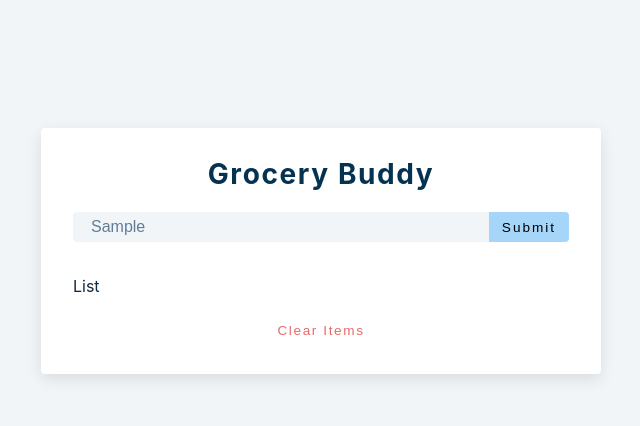
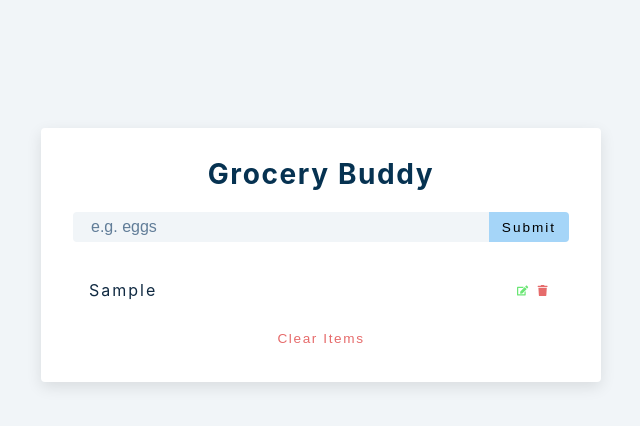
Before and after one commit to ioannis-sporidis/grocery_buddy, a React (Create React App) app: page / in a window 1280 px wide. Both pictures are taken after typing "Sample" into the empty fields and a click on the button "Submit". Shown: the top 426 px of the page, without its empty margins (319-959 px from the left). Built offline with nearby package versions, Linux system fonts and the light colour scheme.

Commit message:
Setup add item to the list functionality

```diff
--- a/src/App.js
+++ b/src/App.js
@@ -15,7 +15,19 @@
 
   const handleSubmit = e => {
     e.preventDefault();
-    console.log('Submitted');
+    if (!name) {
+      // display alert
+    } else if (name && isEditing) {
+      // deal with edit
+    } else {
+      // display alert
+      const newItem = {
+        id: new Date().getTime().toString(),
+        title: name,
+      };
+      setList([...list, newItem]);
+      setName('');
+    }
   };
 
   return (
@@ -37,7 +49,7 @@
         </div>
       </form>
       <div className='grocery-container'>
-        <List />
+        <List items={list} />
         <button className='clear-btn'>Clear Items</button>
       </div>
     </section>
--- a/src/components/List.js
+++ b/src/components/List.js
@@ -1,5 +1,26 @@
-const List = () => {
-  return <div>List</div>;
+import { FaEdit, FaTrash } from 'react-icons/fa';
+
+const List = ({ items }) => {
+  return (
+    <div className='grocery-list'>
+      {items.map(item => {
+        const { id, title } = item;
+        return (
+          <article key={id} className='grocery-item'>
+            <p className='title'>{title}</p>
+            <div className='btn-container'>
+              <button type='button' className='edit-btn'>
+                <FaEdit />
+              </button>
+              <button type='button' className='delete-btn'>
+                <FaTrash />
+              </button>
+            </div>
+          </article>
+        );
+      })}
+    </div>
+  );
 };
 
 export default List;
```
